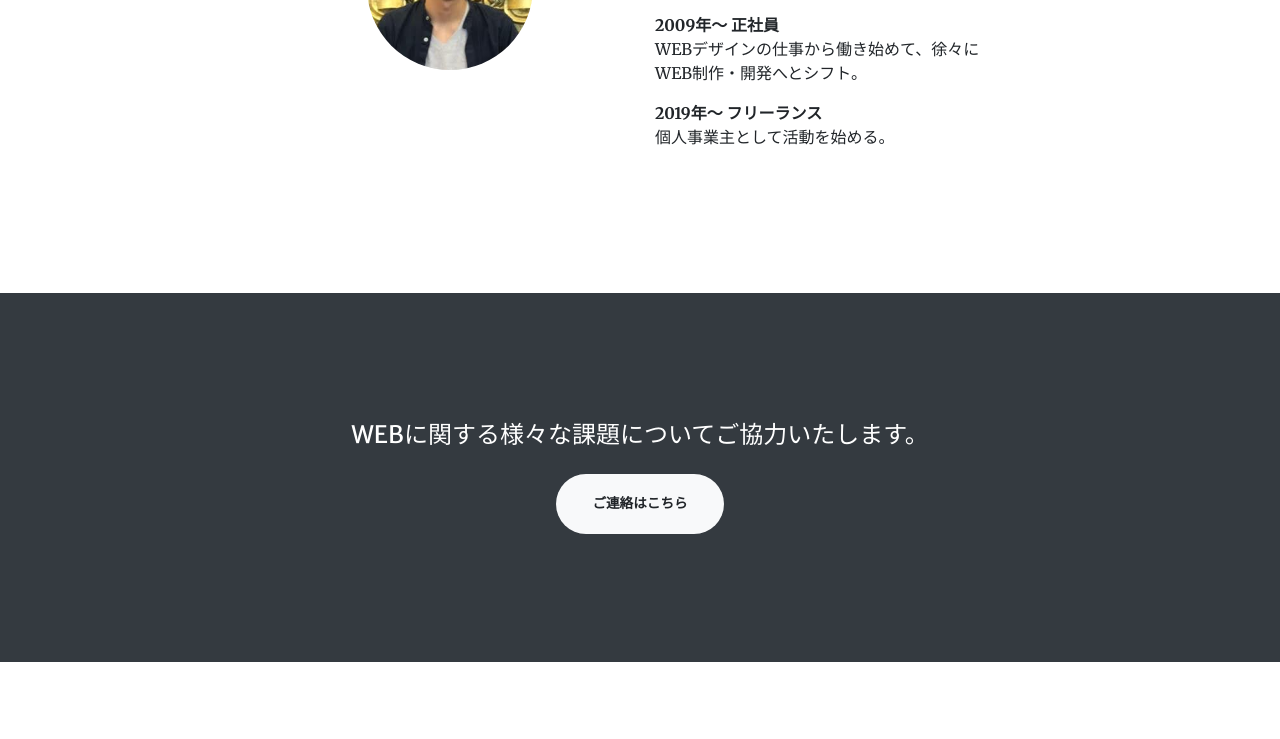
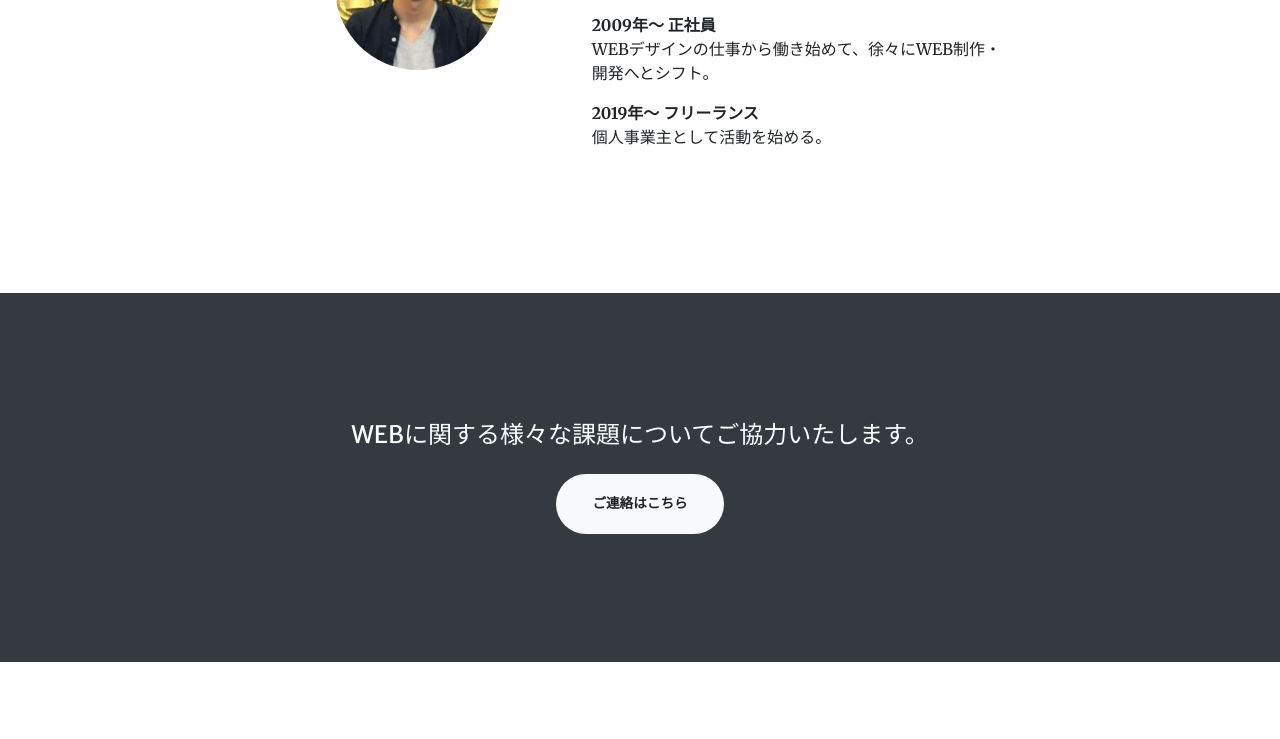
Before and after one commit to pop-web/portfolio, a website: page src/pug/index.pug in a window 1280 px wide. Shown: the part 1113-1852 px from the top of the page. Drawn offline with nearby package versions, Linux system fonts and the light colour scheme; files that its build step writes are made by us from their sources; files whose address does not match are found by name.

Commit message:
layout fixed

```diff
--- a/src/pug/index.pug
+++ b/src/pug/index.pug
@@ -82,9 +82,9 @@ html(lang='en')
                                 h2.mt-0 About
                                 hr.divider.my-4
                             .row.text-left
-                                .col-lg-6.text-center.wow.fadeInLeft
+                                .col-lg-5.text-center.wow.fadeInLeft
                                     img.img-fluid(src='assets/img/about_img.png', alt='POP')
-                                .col-lg-6.wow.fadeInRight.mt-5.mt-md-0
+                                .col-lg-7.wow.fadeInRight.mt-5.mt-md-0
                                     h4.mb-3
                                         | POP
                                     p.mb-3
```
Also changed, not shown: dist/index.html.
